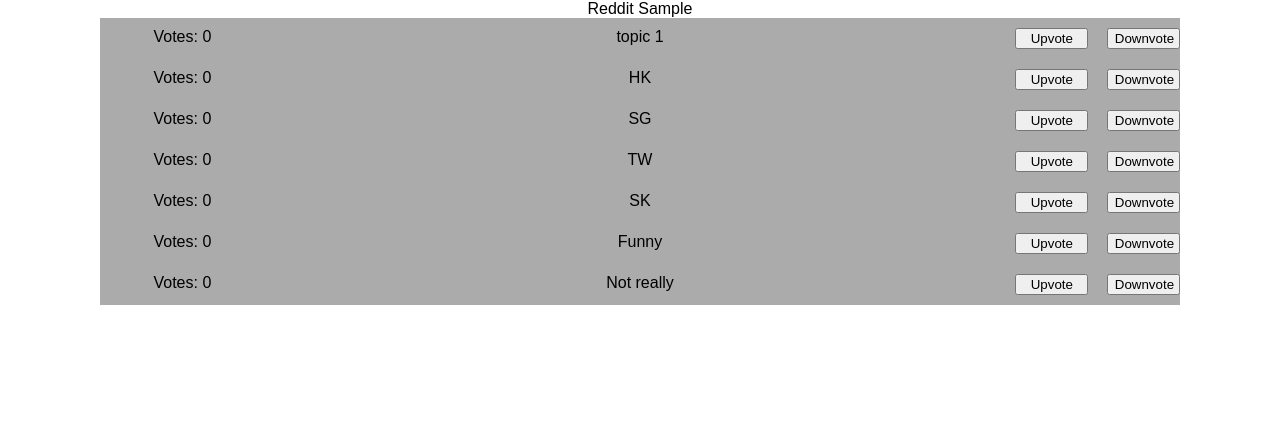
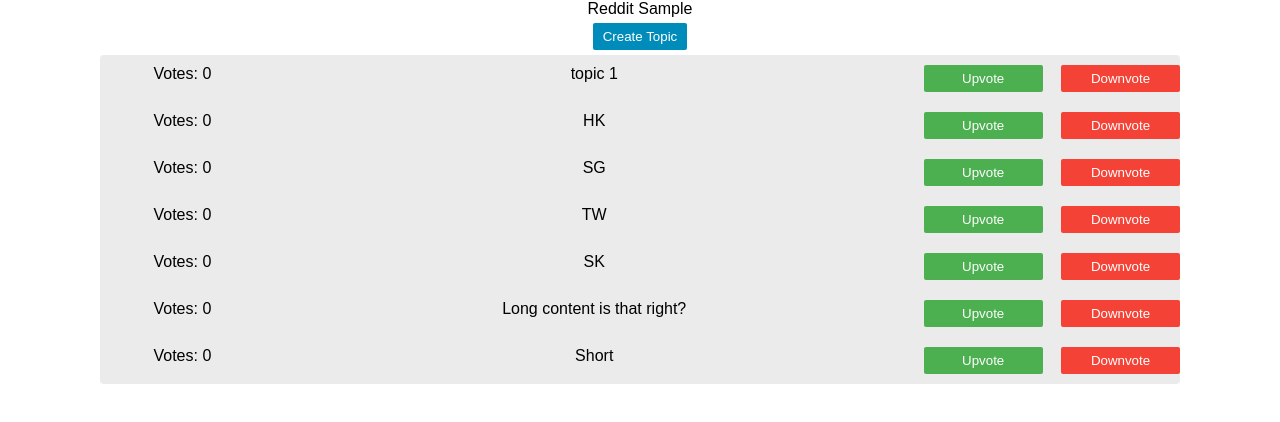
Before and after one commit to thepoppingone/reddit-clone-react, a React (Create React App) app: page / in a window 1280 px wide. Shown: the top 422 px of the page. Built offline with nearby package versions, Linux system fonts and the light colour scheme.

Commit message:
added new actions for adding new topics

```diff
--- a/src/App.css
+++ b/src/App.css
@@ -5,11 +5,39 @@
   max-width: 1080px;
   margin-left: auto;
   margin-right: auto;
-  background-color: #ababab; }
+  background-color: #ebebeb;
+  border-radius: 4px; }
   .list:after {
     content: " ";
     display: block;
     clear: both; }
+
+.create-button {
+  display: inline-block;
+  text-align: right;
+  border-radius: 2px;
+  border: none;
+  background-color: #008CBA;
+  color: white;
+  padding: 6px 10px;
+  margin-top: 5px;
+  margin-bottom: 5px; }
+
+.add-button {
+  border-radius: 2px;
+  border: none;
+  background-color: #008CBA;
+  color: white;
+  padding: 6px 10px;
+  margin-right: 10px;
+  margin-left: 10px; }
+
+.cancel-button {
+  border-radius: 2px;
+  border: none;
+  background-color: #f44336;
+  color: white;
+  padding: 6px 10px; }
 
 .topic {
   max-width: 100%;
@@ -25,14 +53,24 @@
     float: left;
     margin-right: 1.69492%; }
   .topic .content {
-    width: 66.10169%;
+    width: 57.62712%;
     float: left;
     margin-right: 1.69492%; }
   .topic button.up {
-    width: 6.77966%;
+    width: 11.01695%;
     float: left;
-    margin-right: 1.69492%; }
+    margin-right: 1.69492%;
+    border-radius: 2px;
+    border: none;
+    background-color: #4CAF50;
+    color: white;
+    padding: 6px 10px; }
   .topic button.down {
-    width: 6.77966%;
+    width: 11.01695%;
     float: right;
-    margin-right: 0; }
+    margin-right: 0;
+    border-radius: 2px;
+    border: none;
+    background-color: #f44336;
+    color: white;
+    padding: 6px 10px; }
--- a/src/App.scss
+++ b/src/App.scss
@@ -6,26 +6,70 @@
 
 .list{
   @include container(1080px);
-  background-color: #ababab;
+  background-color: #ebebeb;
+  border-radius: 4px;
 }
+
+.create-button{
+  display: inline-block;
+  text-align: right;
+  border-radius: 2px;
+  border: none;
+  background-color: #008CBA;
+  color: white;
+  padding: 6px 10px;
+  margin-top: 5px;
+  margin-bottom: 5px;
+}
+
+.add-button{
+  border-radius: 2px;
+  border: none;
+  background-color: #008CBA;
+  color: white;
+  padding: 6px 10px;
+  margin-right: 10px;
+  margin-left: 10px;
+}
+
+.cancel-button{
+  border-radius: 2px;
+  border: none;
+  background-color: #f44336;
+  color: white;
+  padding: 6px 10px;
+}
+
 
 .topic{
   @include container(100%);
   padding: 10px 0px 10px 0px;
+
 
   .upvotes{
     @include span(2 of 12 first);
   }
 
   .content{
-    @include span(8 of 12);
+    @include span(7 of 12);
   }
 
   button.up{
-    @include span(1 of 12);
+    @include span(1.5 of 12);
+    border-radius: 2px;
+    border: none;
+    background-color: #4CAF50;
+    color: white;
+    padding: 6px 10px;
   }
 
   button.down{
-    @include span(1 of 12 last);
+    @include span(1.5 of 12 last);
+    border-radius: 2px;
+    border: none;
+    background-color: #f44336;
+    color: white;
+    padding: 6px 10px;
   }
+
 }
--- a/src/actions/index.js
+++ b/src/actions/index.js
@@ -1,7 +1,4 @@
 export function upvoteTopic(topic){
-  console.log('topic selected: ',topic.content);
-  console.log('upvote: ',topic.upvotes);
-
   return {
     type: 'TOPIC_UPVOTED',
     payload: topic,
@@ -9,11 +6,16 @@
 }
 
 export function downvoteTopic(topic){
-  console.log('topic selected: ',topic.content);
-  console.log('downvoted: ',topic.upvotes);
-
   return {
     type: 'TOPIC_DOWNVOTED',
     payload: topic,
   };
 }
+
+export function createTopic(topic){
+  console.log('test create');
+  return {
+    type: 'NEW_TOPIC',
+    payload: topic,
+  };
+}
--- a/src/components/App.js
+++ b/src/components/App.js
@@ -3,6 +3,9 @@
 import './../App.css';
 
 import TopicList from './../containers/TopicList';
+import { connect } from 'react-redux';
+import { bindActionCreators } from 'redux';
+import { createTopic } from '../actions/index';
 
 class App extends Component {
   constructor() {
@@ -10,6 +13,8 @@
 
     this.state = {
       list: [],
+      isCreatingTopic: false,
+      input: '',
     };
   }
 
@@ -39,20 +44,61 @@
     return array1;
   }
 
+  toggleCreateModal(){
+    this.setState({
+      isCreatingTopic: !this.state.isCreatingTopic,
+      input: '',
+    });
+  }
+
+  createTopic(){
+    const topic = {
+      id: 10,
+      content: this.state.input,
+      upvotes: 0,
+    };
+
+    this.props.createTopic(topic);
+    this.toggleCreateModal();
+  }
+
+  handleChange(e){
+    this.setState({ input: e.target.value });
+  }
+
   render() {
 
-    const { list } = this.state;
+    const { list, isCreatingTopic, input} = this.state;
     console.log("list", list);
 
     return (
       <div className="App">
         <div className='header'> Reddit Sample </div>
-        <div className='list'>
-          <TopicList/>
-        </div>
+        { isCreatingTopic ?
+          <div>
+            <input placeholder='Enter new topic content' value={input} onChange={this.handleChange.bind(this)}/>
+            <button className='add-button' onClick={this.createTopic.bind(this)}> Add Topic </button>
+            <button className='cancel-button' onClick={this.toggleCreateModal.bind(this)}> Cancel Topic </button>
+          </div>
+          :
+          <div>
+            <button className='create-button' onClick={this.toggleCreateModal.bind(this)}> Create Topic </button>
+            <div className='list'>
+              <TopicList/>
+            </div>
+          </div>
+         }
+
       </div>
     );
   }
+
 }
 
-export default App;
+function mapDispatchToProps(dispatch){
+  return bindActionCreators({
+    createTopic: createTopic,
+   }, dispatch);
+}
+
+export default connect(null, mapDispatchToProps)(App);
--- a/src/components/Topic.js
+++ b/src/components/Topic.js
@@ -1,34 +1,19 @@
 import React, { Component } from 'react';
 
 export default class Topic extends Component {
-  constructor(props) {
-    super(props);
-
-    // this.state = {
-    //   key: props.key,
-    //   topic: props.topic,
-    // };
-  }
 
   upvote(){
     const { topic } = this.props;
-    let updatedTopic = Object.assign({}, topic);
-    updatedTopic.upvotes += 1;
-
-    this.props.upvoteAction(updatedTopic);
+    this.props.upvoteAction(topic);
   }
 
   downvote(){
     const { topic } = this.props;
-    let updatedTopic = Object.assign({}, topic);
-    updatedTopic.upvotes -= 1;
-
-    this.props.downvoteAction(updatedTopic);
+    this.props.downvoteAction(topic);
   }
 
   render(){
-    const {key, topic} = this.props;
-    console.log(topic);
+    const {topic} = this.props;
     return (
       <div className='topic'>
         <div className='upvotes'> Votes: {topic.upvotes}</div>
--- a/src/containers/TopicList.js
+++ b/src/containers/TopicList.js
@@ -20,13 +20,11 @@
         return parseFloat(b.upvotes) - parseFloat(a.upvotes);
       });
 
-      console.log(sortedTopics);
-
       return sortedTopics.map((t,i) => {
         console.log("with length: ",t);
         return (
           <div key={i}>
-            <Topic key={t.key} topic={t} upvoteAction={(newTopic) => this.props.upvoteTopic(newTopic)} downvoteAction={(newTopic) => this.props.downvoteTopic(newTopic)}/>
+            <Topic key={t.key} topic={t} upvoteAction={(topic) => this.props.upvoteTopic(topic)} downvoteAction={(topic) => this.props.downvoteTopic(topic)}/>
           </div>
         )
       });
@@ -47,7 +45,6 @@
 
 function mapStateToProps(state){
   // Returns the items to the props
-  console.log('hahah',state);
   return {
     topics: state.topics,
   };
@@ -60,4 +57,4 @@
    }, dispatch);
 }
 
-export default connect(mapStateToProps, mapDispatchToProps)(TopicList)
+export default connect(mapStateToProps, mapDispatchToProps)(TopicList);
--- a/src/reducers/reducer_topics.js
+++ b/src/reducers/reducer_topics.js
@@ -1,7 +1,10 @@
+const TOPIC_UPVOTED = 'TOPIC_UPVOTED';
+const TOPIC_DOWNVOTED = 'TOPIC_DOWNVOTED';
+const NEW_TOPIC = 'NEW_TOPIC';
+
 export default function(state = null, action){
 
-  console.log("action",action);
-  console.log("state",state);
+  const update = (state, mutations) => Object.assign({}, state, mutations);
 
   if (state === null){
     return [
@@ -10,43 +13,44 @@
       { id: 3, content: 'SG', upvotes:0},
       { id: 4, content: 'TW', upvotes:0},
       { id: 5, content: 'SK', upvotes:0},
-      { id: 6, content: 'Funny', upvotes:0},
-      { id: 7, content: 'Not really', upvotes:0},
+      { id: 6, content: 'Long content is that right?', upvotes:0},
+      { id: 7, content: 'Short ', upvotes:0},
     ];
   }else{
+
     const newTopicId = action.payload.id
-    const updateIndex = state.findIndex((topic => topic.id == newTopicId));
+    const updateIndex = state.findIndex((topic => topic.id === newTopicId));
 
-    console.log("updateIndex",updateIndex);
-
+    switch(action.type){
+      case TOPIC_UPVOTED:
         return state.map((topic, index) => {
           if (index === updateIndex) {
             // Copy the object before mutating
             return Object.assign({}, topic, {
-                upvotes: action.payload.upvotes,
+              upvotes: action.payload.upvotes + 1,
             })
           }
           return topic;
         })
-
-    // Object.assign({}, state
-    //
-    // this.state[updateIndex]
-    //
-    // return Object.assign({}, state, {
-    //     state[updateIndex].upvotes : payload.upvotes,
-    //   });
+        break;
+      case TOPIC_DOWNVOTED:
+        return state.map((topic, index) => {
+          if (index === updateIndex) {
+            // Copy the object before mutating
+            return Object.assign({}, topic, {
+              upvotes: action.payload.upvotes - 1,
+            })
+          }
+          return topic;
+        })
+        break;
+      case NEW_TOPIC:
+        let newState = state.slice(0);
+        newState.push(action.payload);
+        return newState;
+      default:
+        return state;
+    }
 
   }
 }
-
-// export default function(state = null, action){
-//   switch (action.type) {
-//     case 'TOPIC_UPVOTED':
-//       return action.payload
-//     case 'TOPIC_DOWNVOTED':
-//       return action.payload
-//   }
-//
-//   return state;
-// }
```
Also changed, not shown: src/components/TopicCreateModal.js (deleted). Lines whose indentation alone changed are shown as unchanged.
